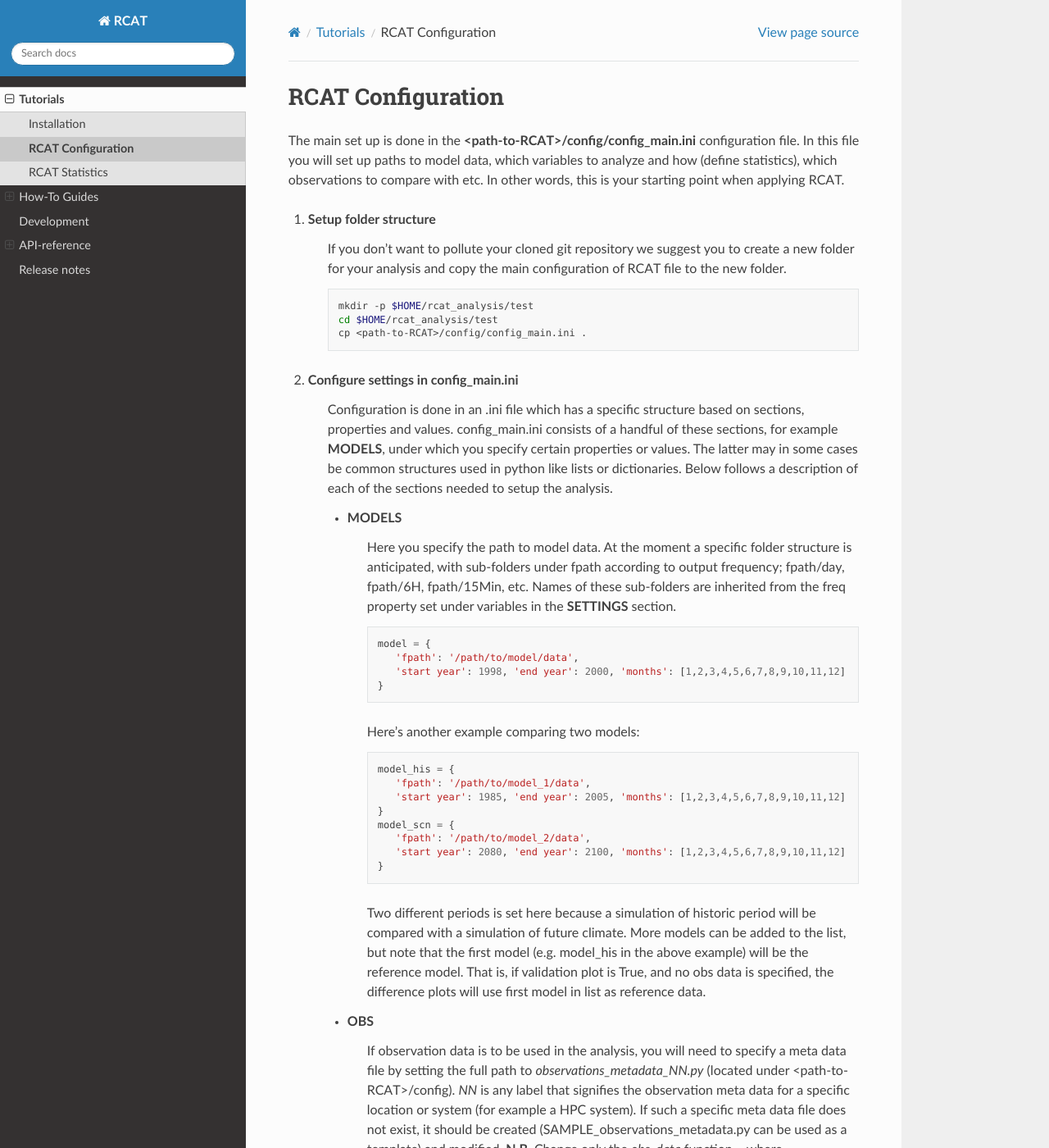
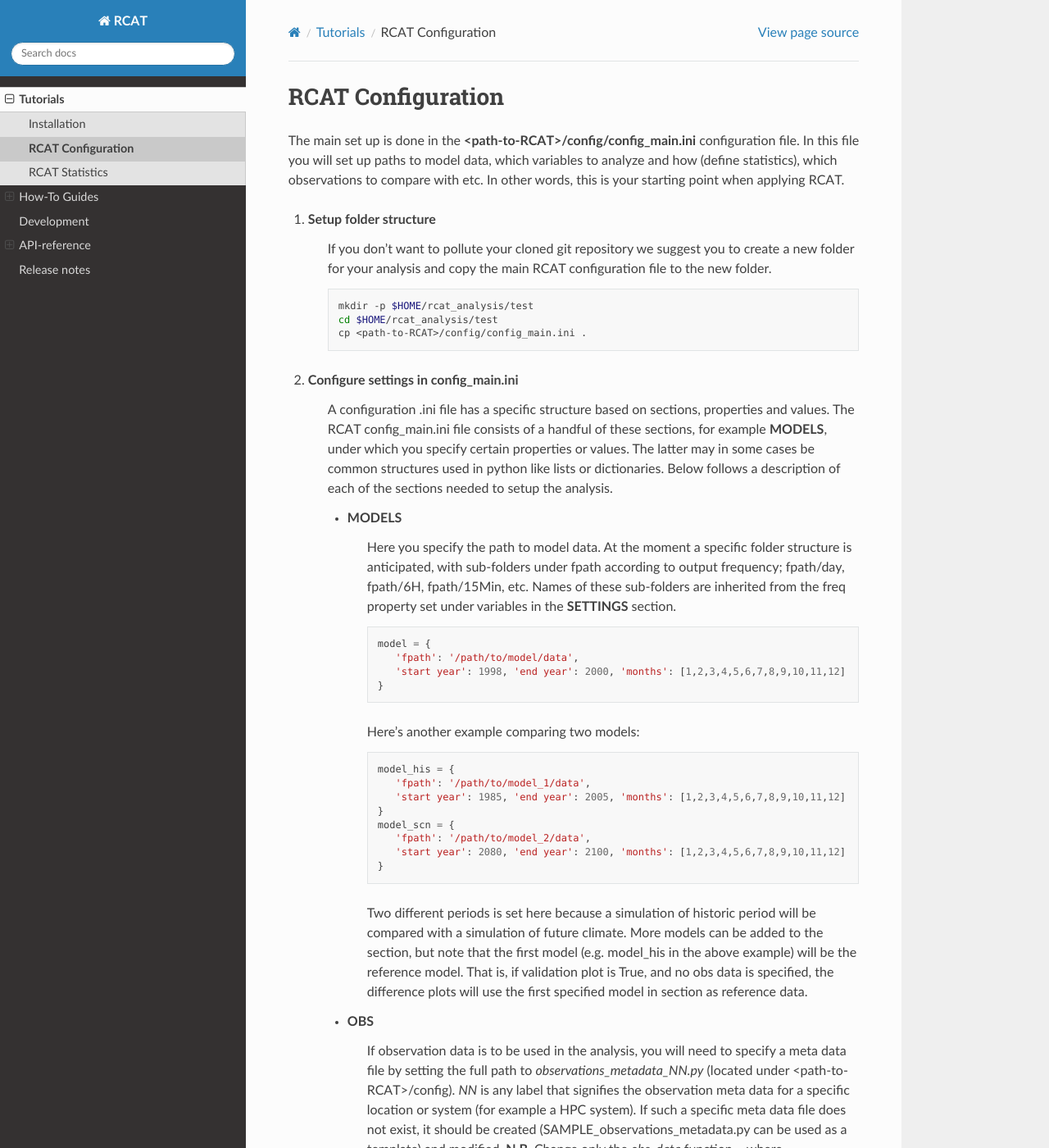
Before and after one commit to jplind79/RCAT, a Sphinx documentation site: the page built from docs/source/config.rst, in a window 1280 px wide and 1400 px high. Shown: the whole window at 82% size. Built offline with Sphinx 7.4.7 and the Read the Docs theme 2.0.0, drawn with Linux system fonts in a browser that asks for light colours; some of the changed text lies outside the part shown.

Commit message:
Small edits in parts of documentation
Signed-off-by: Petter Lind <petter.lind@smhi.se>

```diff
--- a/docs/source/config.rst
+++ b/docs/source/config.rst
@@ -10,8 +10,8 @@ words, this is your starting point when applying RCAT.
 
 #. Setup folder structure
      If you don't want to pollute your cloned git repository we suggest you to
-     create a new folder for your analysis and copy the main configuration of
-     RCAT file to the new folder.
+     create a new folder for your analysis and copy the main RCAT configuration
+     file to the new folder.
 
      .. code-block:: bash
 
@@ -20,8 +20,8 @@ words, this is your starting point when applying RCAT.
          cp <path-to-RCAT>/config/config_main.ini .
 
 #. Configure settings in config_main.ini
-     Configuration is done in an .ini file which has a specific structure based
-     on sections, properties and values. config_main.ini consists of a handful
+     A configuration .ini file has a specific structure based
+     on sections, properties and values. The RCAT config_main.ini file consists of a handful
      of these sections, for example **MODELS**, under which you specify certain
      properties or values. The latter may in some cases be common structures
      used in python like lists or dictionaries. Below follows a description of
@@ -56,10 +56,10 @@ words, this is your starting point when applying RCAT.
 
          Two different periods is set here because a simulation of historic
          period will be compared with a simulation of future climate. More
-         models can be added to the list, but note that the first model (e.g.
+         models can be added to the section, but note that the first model (e.g.
          model_his in the above example) will be the reference model. That is,
          if validation plot is True, and no obs data is specified, the
-         difference plots will use first model in list as reference data.
+         difference plots will use the first specified model in section as reference data.
 
      -  OBS
          If observation data is to be used in the analysis, you will need to
@@ -189,7 +189,7 @@ words, this is your starting point when applying RCAT.
          **map grid setup**: Settings for the map plot configuration, for
          example whether to use a colorbar or not (cbar_mode) and where to put
          it and the padding between panels. For more info, see the
-         image_grid_setup function in the :doc:`plots module <plots>`.
+         *image_grid_setup* function in the :doc:`plots module <plots>`.
 
          ::
 
@@ -201,7 +201,7 @@ words, this is your starting point when applying RCAT.
 
          **line plot settings**: Likewise, settings for line plots can be made,
          e.g. line widths and styles as well as axes configurations. There are
-         a number of functions in the :doc:`plotting module <plots>`. that
+         a number of functions in the :doc:`plotting module <plots>` that
          handles line/scatter/box plots, see for example the fig_grid_setup and
          make_line_plot functions.
 
--- a/docs/source/development.rst
+++ b/docs/source/development.rst
@@ -8,8 +8,7 @@ page on how to do improve the software.
 
 Contribution guidelines
 -----------------------
-* :PEP: 8
+* PEP 8
 * Modular
 * Writing tests
 * Code review
-* etc.
```
